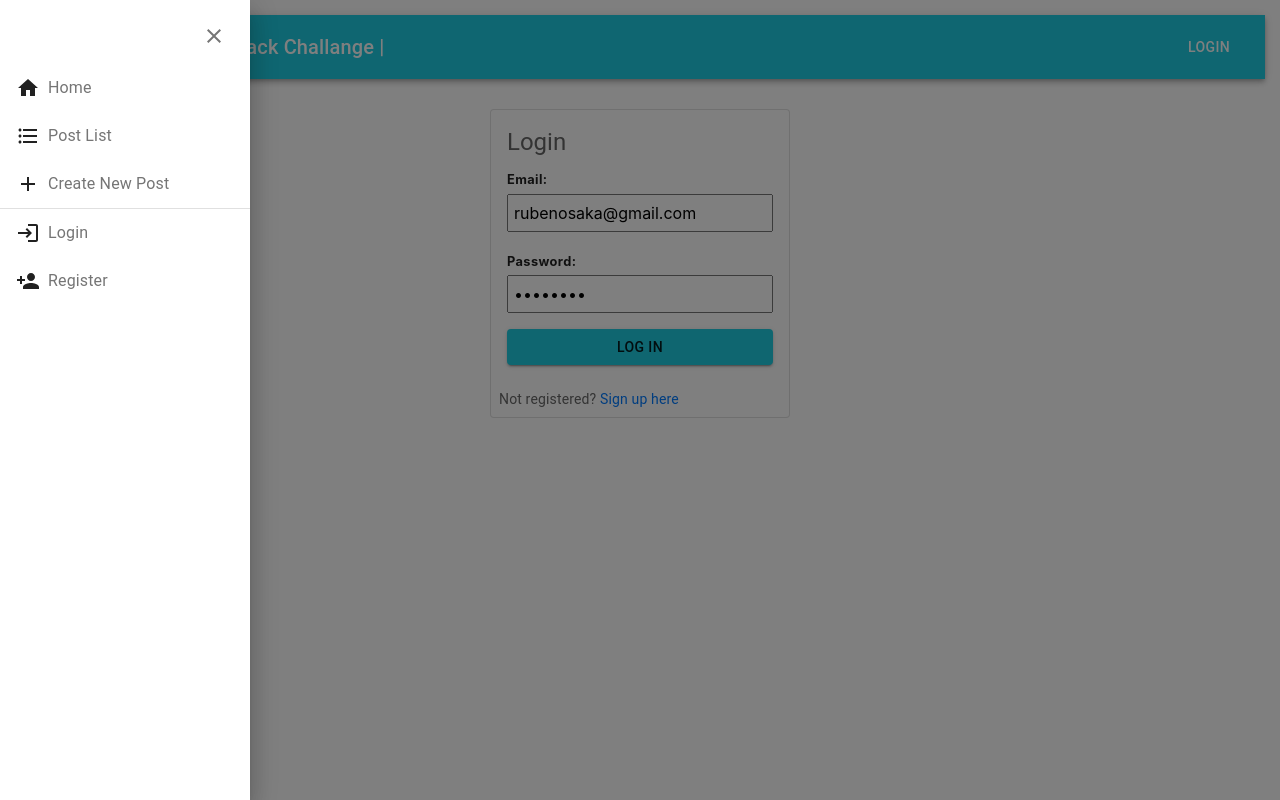
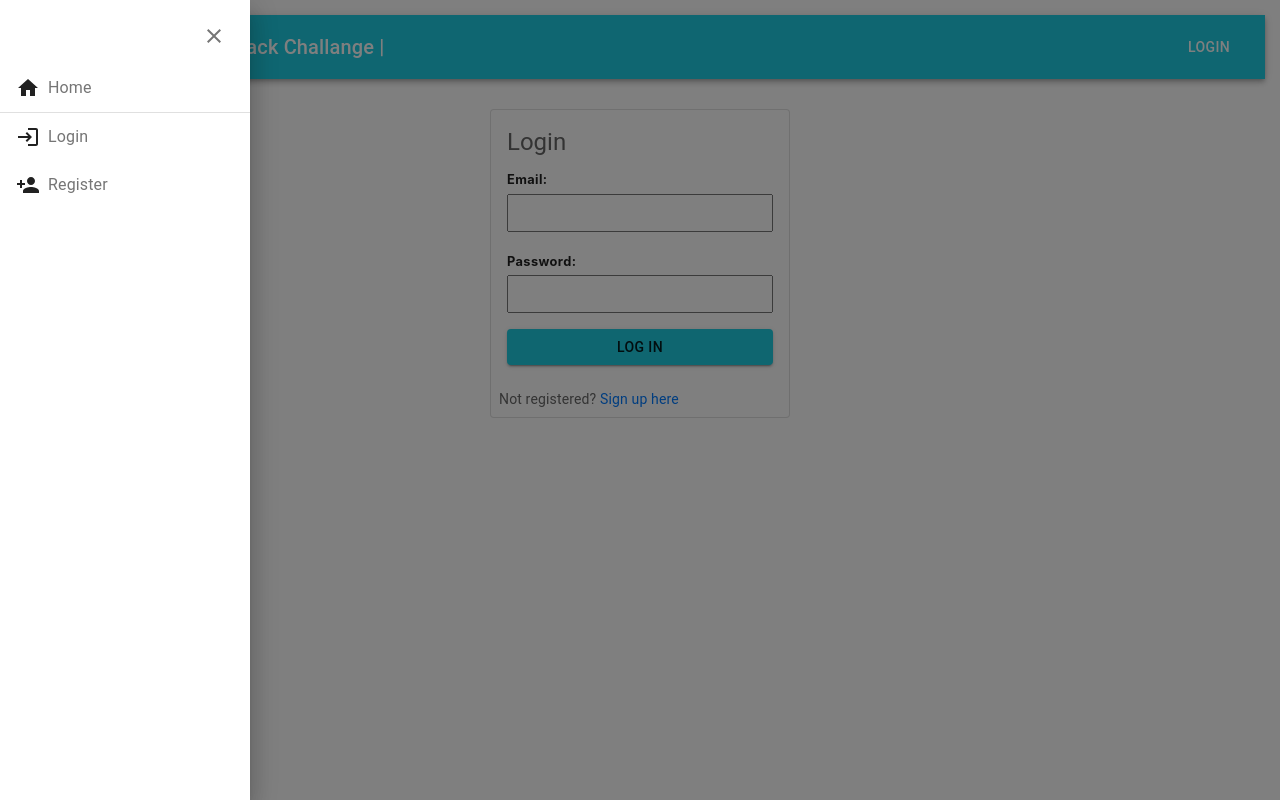
Before and after one commit to rubenosaka/Alaya-Fullstack-Challenge, a React (Vite) app in the folder client/: page /login in a window 1280 px wide. Both pictures are taken after a click on the button 59 px from the left and 47 px from the top of the page. Built offline with nearby package versions, Linux system fonts and the light colour scheme.

Commit message:
Improved menu if you are logged

```diff
--- a/client/src/App.jsx
+++ b/client/src/App.jsx
@@ -22,7 +22,6 @@ const theme = createTheme ({
 });
 
 function App(props) {
-    console.log(props.store);
     const location = useLocation();
      return (
       <ThemeProvider theme={theme}>
--- a/client/src/Auth/components/Login.jsx
+++ b/client/src/Auth/components/Login.jsx
@@ -19,8 +19,8 @@ const Login = () => {
   });
 
   const [formData, setFormData] = useState({
-    email:  'rubenosaka@gmail.com',
-    password: 'Osaka@22',
+    email:  '',
+    password: '',
   });
 
   const [errorMessages, setErrorMessages] = useState([]);
--- a/client/src/Nav/components/Menu.jsx
+++ b/client/src/Nav/components/Menu.jsx
@@ -8,6 +8,8 @@ import LoginIcon from '@mui/icons-material/Login';
 import PersonAddIcon from '@mui/icons-material/PersonAdd';
 import CloseIcon from '@mui/icons-material/Close';
 import { Link } from 'react-router-dom';
+import { decodeAuthToken } from '../../Auth/Auth';
+import ExitToAppIcon from '@mui/icons-material/ExitToApp';
 
 const MenuItem = ({ icon, text, to }) => {
   return (
@@ -19,10 +21,17 @@ const MenuItem = ({ icon, text, to }) => {
 };
 
 const SideMenu = () => {
+  const decodedToken = decodeAuthToken();
   const [isOpen, setIsOpen] = useState(false);
 
   const toggleMenu = () => {
     setIsOpen(!isOpen);
+  };
+
+  const handleLogout = () => {
+    console.log('logout');
+    localStorage.removeItem('token');
+    window.location.reload();
   };
 
   return (
@@ -49,11 +58,15 @@ const SideMenu = () => {
           </ListItem>
 
           <MenuItem icon={<HomeIcon />} text="Home" to="/" />
-          <MenuItem icon={<FormatListBulletedIcon />} text="Post List" to="/posts" />
-          <MenuItem icon={<AddIcon />} text="Create New Post" to="/new-post" />
+          {decodedToken && <MenuItem icon={<FormatListBulletedIcon />} text="Post List" to="/posts" />}
+          {decodedToken && <MenuItem icon={<AddIcon />} text="Create New Post" to="/new-post" />}
           <Divider />
-          <MenuItem icon={<LoginIcon />} text="Login" to="/login" />
-          <MenuItem icon={<PersonAddIcon />} text="Register" to="/register" />
+          {!decodedToken && <MenuItem icon={<LoginIcon />} text="Login" to="/login" />}
+          {!decodedToken && <MenuItem icon={<PersonAddIcon />} text="Register" to="/sign-up" />}
+          {decodedToken && <ListItem button onClick={handleLogout}>
+                <ExitToAppIcon />
+            <ListItemText primary="LogOut" primaryTypographyProps={{ sx: { color: 'grey.600', marginLeft: '8px' } }} />
+          </ListItem>}
         </List>
       </Drawer>
     </>
--- a/client/src/Post/components/PostCreateWidget.jsx
+++ b/client/src/Post/components/PostCreateWidget.jsx
@@ -46,7 +46,6 @@ const PostCreateWidget = ({ addPost }) => {
   };
 
   const handleSelectFile = (image) => {
-    console.log(image);
     setState(prevState => ({
       ...prevState,
       image
```
